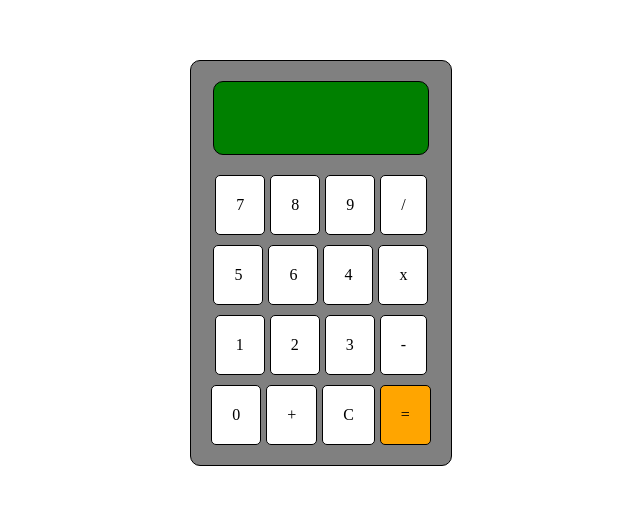
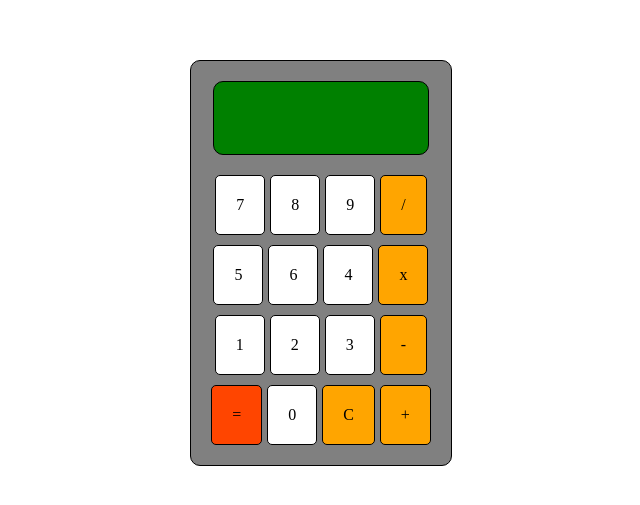
Before and after one commit to lashamm/calculator, a plain HTML site: page index.html in a window 1280 px wide. Shown: the part 145-650 px from the top of the page, without its empty margins (319-959 px from the left). Drawn offline with Linux system fonts and the light colour scheme.

Commit message:
calculator done

```diff
--- a/calculator.scss
+++ b/calculator.scss
@@ -23,7 +23,10 @@ main{
         width: 210px;
         border-radius: 10px;
         background-color: green;
+        color:white;
+        font-size: 35px;
     }
+
     .nums{
         display: flex;
         flex-direction: column;
@@ -54,7 +57,10 @@ main{
 
 
 #answ{
-    background-color: orange;
+    background-color: orangered;
+    &:hover{
+        background-color: rgb(196, 54, 3);
+    }
 }
 .Divs{
                 padding:20px;
@@ -65,9 +71,6 @@ main{
                 transition: 0.3s;
                 &:hover{
                     transform: scale(1.1);
+                    background-color: rgb(190, 188, 188);
                 }
             }
-
-.op{
-    background-color: orange !important;
-}
--- a/index.html
+++ b/index.html
@@ -15,25 +15,25 @@
                 <div onclick="appendToDisplay('7')" class="Divs" id="seven">7</div>
                 <div onclick="appendToDisplay('8')" class="Divs" id="eight">8</div>
                 <div onclick="appendToDisplay('9')" class="Divs" id="nine">9</div>
-                <div onclick="appendToDisplay('/')" class="Divs" id="devide" class="op">/</div>
+                <div onclick="appendToDisplay('/')" class="Divs" id="devide" style="background-color:orange;" class="op">/</div>
             </div>
             <div class="second">
                 <div onclick="appendToDisplay('5')" class="Divs" id="five">5</div>
                 <div onclick="appendToDisplay('6')" class="Divs" id="six">6</div>
                 <div onclick="appendToDisplay('4')" class="Divs" id="four">4</div>
-                <div onclick="appendToDisplay('*')" class="Divs" id="mltps" class="op">x</div>
+                <div onclick="appendToDisplay('*')" class="Divs" id="mltps" style="background-color:orange;" class="op">x</div>
             </div>
             <div class="third">
                 <div onclick="appendToDisplay('1')" class="Divs" id="one">1</div>
                 <div onclick="appendToDisplay('2')" class="Divs" id="two">2</div>
                 <div onclick="appendToDisplay('3')" class="Divs" id="three">3</div>
-                <div onclick="appendToDisplay('-')" class="Divs" id="sub" class="op">-</div>
+                <div onclick="appendToDisplay('-')" class="Divs" id="sub" style="background-color:orange;" class="op">-</div>
             </div>
             <div class="forth">
+                <div onclick="calculate('=')" class="Divs" id="answ">=</div>
                 <div onclick="appendToDisplay('0')" class="Divs" id="zero">0</div>
-                <div onclick="appendToDisplay('+')" class="Divs" id="add" class="op">+</div>
-                <div onclick="clearDisplay('C')" class="Divs" id="clear" class="op">C</div>
-                <div onclick="calculate('=')" class="Divs" id="answ">=</div>
+                <div onclick="clearDisplay('C')" class="Divs" id="clear" style="background-color:orange;" class="op">C</div>
+                <div onclick="appendToDisplay('+')" class="Divs" id="add" style="background-color:orange;" class="op">+</div>
                 </div>
             </div>
         </div>
```
Also changed, not shown: calculator.css, 1 other file.
